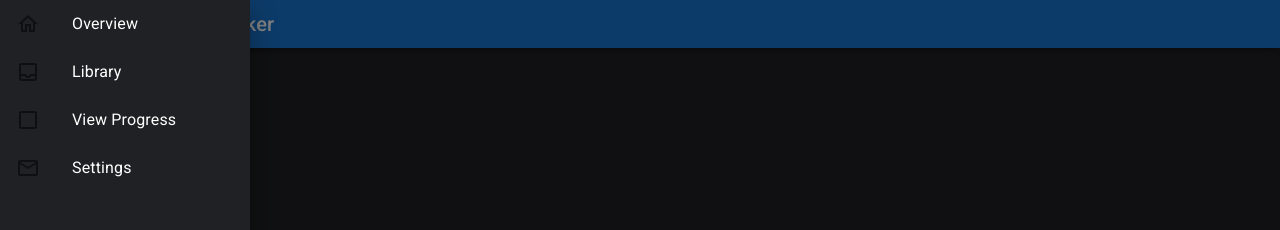
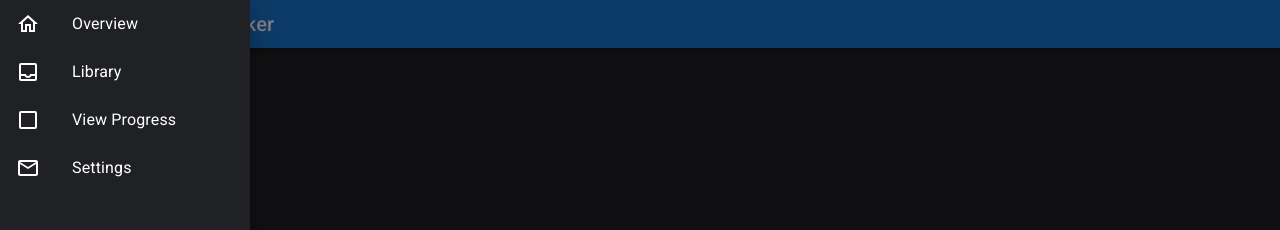
Before and after one commit to andrewvpham/book-progress-tracker, a React (Create React App) app: page / in a window 1280 px wide. Both pictures are taken after a click on the button "menu". Shown: the top 230 px of the page. Built offline with nearby package versions, Linux system fonts and the light colour scheme.

Commit message:
Icon color update
Title

```diff
--- a/src/App.js
+++ b/src/App.js
@@ -60,7 +60,7 @@ function App() {
     <div style={{ width: 250}} onClick={() => setOpen(false)} >
       {data.map((item, index) => (
         <ListItem button key={index} >
-          <ListItemIcon>{item.icon}</ListItemIcon>
+          <ListItemIcon style={{ color: 'white' }}>{item.icon}</ListItemIcon>
           <ListItemText primary={item.name} />
         </ListItem>
       ))}
```
